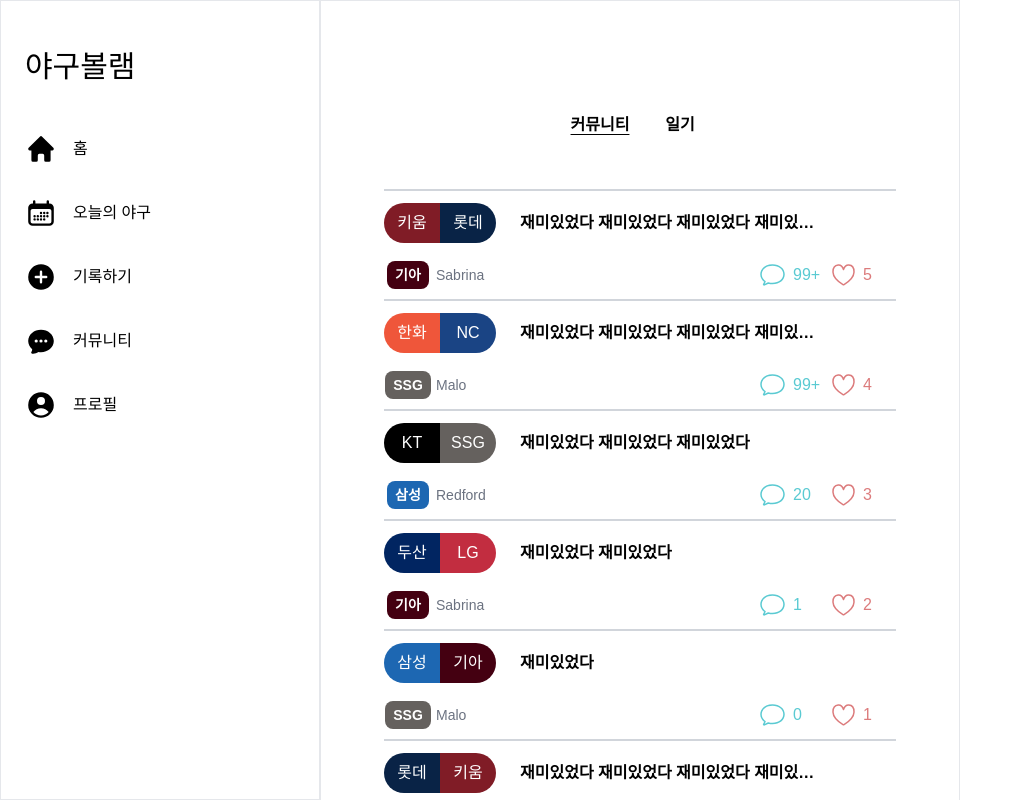
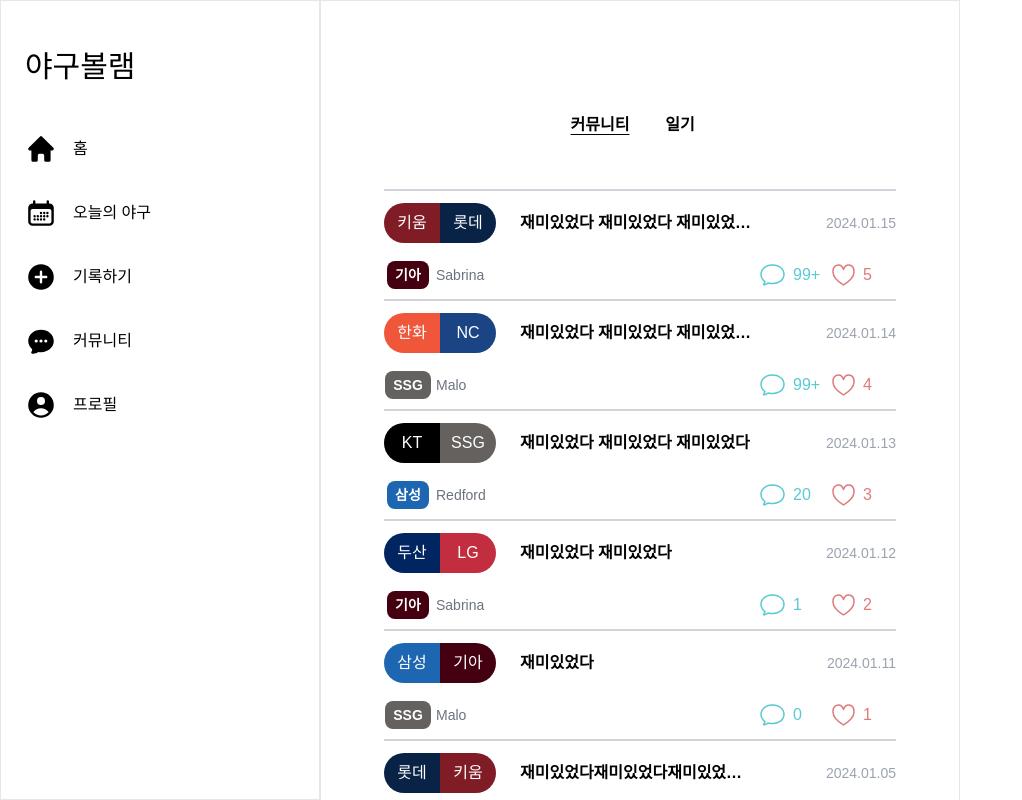
Before and after one commit to Baseball-Archive/client, a React (Vite) app: page /posts in a window 1280 px wide. Shown: the top 800 px of the page, without its empty margins (0-1022 px from the left). Built offline with nearby package versions, Linux system fonts and the light colour scheme; a web font is replaced by a local one.

Commit message:
⚡️ Match_date 추가

```diff
--- a/src/components/Community/Post.tsx
+++ b/src/components/Community/Post.tsx
@@ -53,6 +53,7 @@ interface Props {
 const Post = ({ post }: Props) => {
   const {
     id,
+    match_date,
     home_team_name,
     away_team_name,
     review_short,
@@ -65,7 +66,7 @@ const Post = ({ post }: Props) => {
   const awayTeam = transformTeamName(away_team_name);
 
   const user = dummyUser.find(user => user.id === user_id);
-  const cheerTeam = user ? user.cheer_team : "";
+  const cheerTeam = user ? user.cheer_team : undefined;
   const userName = user ? user.user_name : "Unknown";
 
   const displayComments = comments >= 100 ? "99+" : comments;
@@ -89,8 +90,13 @@ const Post = ({ post }: Props) => {
               >
                 {awayTeam.name}
               </div>
-              <div className="pl-6 font-bold overflow-hidden w-80 text-ellipsis whitespace-nowrap">
+              <div className="pl-6 font-bold w-64 overflow-hidden text-ellipsis whitespace-nowrap">
                 {review_short}
+              </div>
+              <div className="ml-auto text-right">
+                <div className="text-sm text-gray-400">
+                  {match_date}
+                </div>
               </div>
             </div>
             <div className="flex justify-between items-center mt-2">
@@ -111,7 +117,7 @@ const Post = ({ post }: Props) => {
                 </div>
                 <div className="flex items-center w-16 h-10">
                   <svg xmlns="http://www.w3.org/2000/svg" width="23" height="22" fill="none">
-                    <path stroke="#DC7B7C" stroke-linejoin="round" stroke-width="1.5" d="M1.01 8.324c-.213-5.372 2.815-7.06 5.138-7.305C8.472.774 10.644 2.952 11.5 5.53c.856-2.579 3.012-4.67 5.352-4.512 2.339.157 5.351 1.933 5.137 7.305-.208 5.226-3.861 8.621-9.974 12.363a.988.988 0 0 1-1.03 0C4.872 16.945 1.219 13.55 1.01 8.324Z"/>
+                    <path stroke="#DC7B7C" strokeLinejoin="round" strokeWidth="1.5" d="M1.01 8.324c-.213-5.372 2.815-7.06 5.138-7.305C8.472.774 10.644 2.952 11.5 5.53c.856-2.579 3.012-4.67 5.352-4.512 2.339.157 5.351 1.933 5.137 7.305-.208 5.226-3.861 8.621-9.974 12.363a.988.988 0 0 1-1.03 0C4.872 16.945 1.219 13.55 1.01 8.324Z"/>
                   </svg>
                   <span className="text-[#DC7B7C] ml-2">
                     {displayLikes}
--- a/src/pages/Community/dummyPost.ts
+++ b/src/pages/Community/dummyPost.ts
@@ -14,7 +14,6 @@ export const dummyPost: PostType[] = [
     stadium: "lia경기장",
     weather: "맑음",
     photo: 1,
-
   },
   {
     id: 2,
@@ -29,7 +28,6 @@ export const dummyPost: PostType[] = [
     stadium: "lg경기장",
     weather: "흐림",
     photo: 1,
-
   },
   {
     id: 3,
@@ -44,7 +42,6 @@ export const dummyPost: PostType[] = [
     stadium: "ssg경기장",
     weather: "비",
     photo: 1,
-
   },
   {
     id: 4,
@@ -59,14 +56,13 @@ export const dummyPost: PostType[] = [
     stadium: "nc경기장",
     weather: "맑음",
     photo: 1,
-
   },
   {
     id: 5,
     match_date: "2024.01.05",
     home_team_name: "lotte",
     away_team_name: "kiwoom",
-    review_short: "재미있었다 재미있었다 재미있었다 재미있었다 재미있었다",
+    review_short: "재미있었다재미있었다재미있었다재미있었다재미있었다",
     user_id: 2,
     likes: 4000,
     comments: 5,
@@ -74,7 +70,6 @@ export const dummyPost: PostType[] = [
     stadium: "lotte경기장",
     weather: "맑음",
     photo: 1,
-
   },
   {
     id: 6,
@@ -89,7 +84,6 @@ export const dummyPost: PostType[] = [
     stadium: "samsung경기장",
     weather: "맑음",
     photo: 1,
-
   },
   {
     id: 7,
@@ -104,7 +98,6 @@ export const dummyPost: PostType[] = [
     stadium: "doosan경기장",
     weather: "맑음",
     photo: 1,
-
   },
   {
     id: 8,
@@ -119,7 +112,6 @@ export const dummyPost: PostType[] = [
     stadium: "kt경기장",
     weather: "맑음",
     photo: 1,
-
   },
   {
     id: 9,
@@ -134,7 +126,6 @@ export const dummyPost: PostType[] = [
     stadium: "hanhwa경기장",
     weather: "맑음",
     photo: 1,
-
   },
   {
     id: 10,
@@ -149,6 +140,5 @@ export const dummyPost: PostType[] = [
     stadium: "kiwoom경기장",
     weather: "맑음",
     photo: 1,
-
   },
 ];
```
